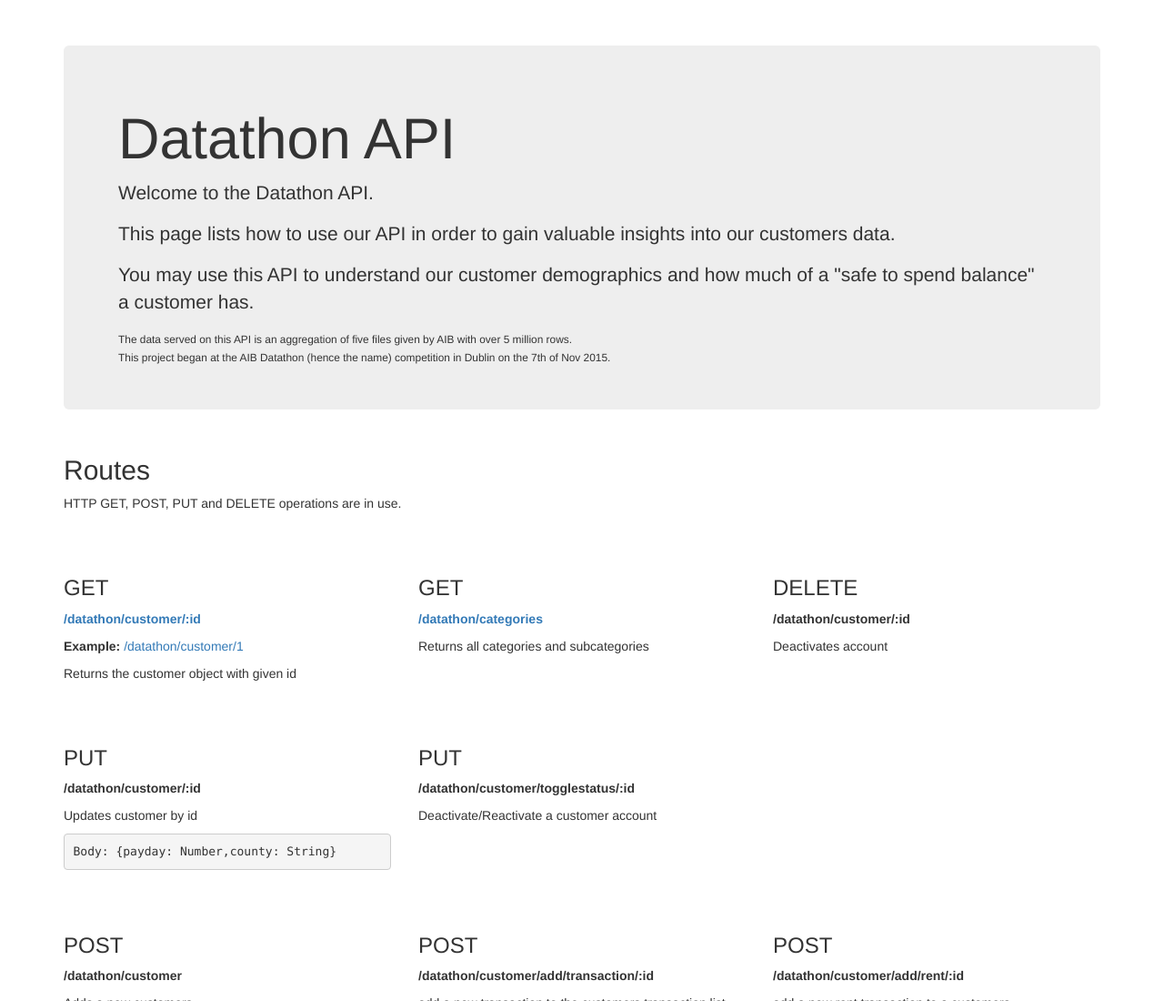
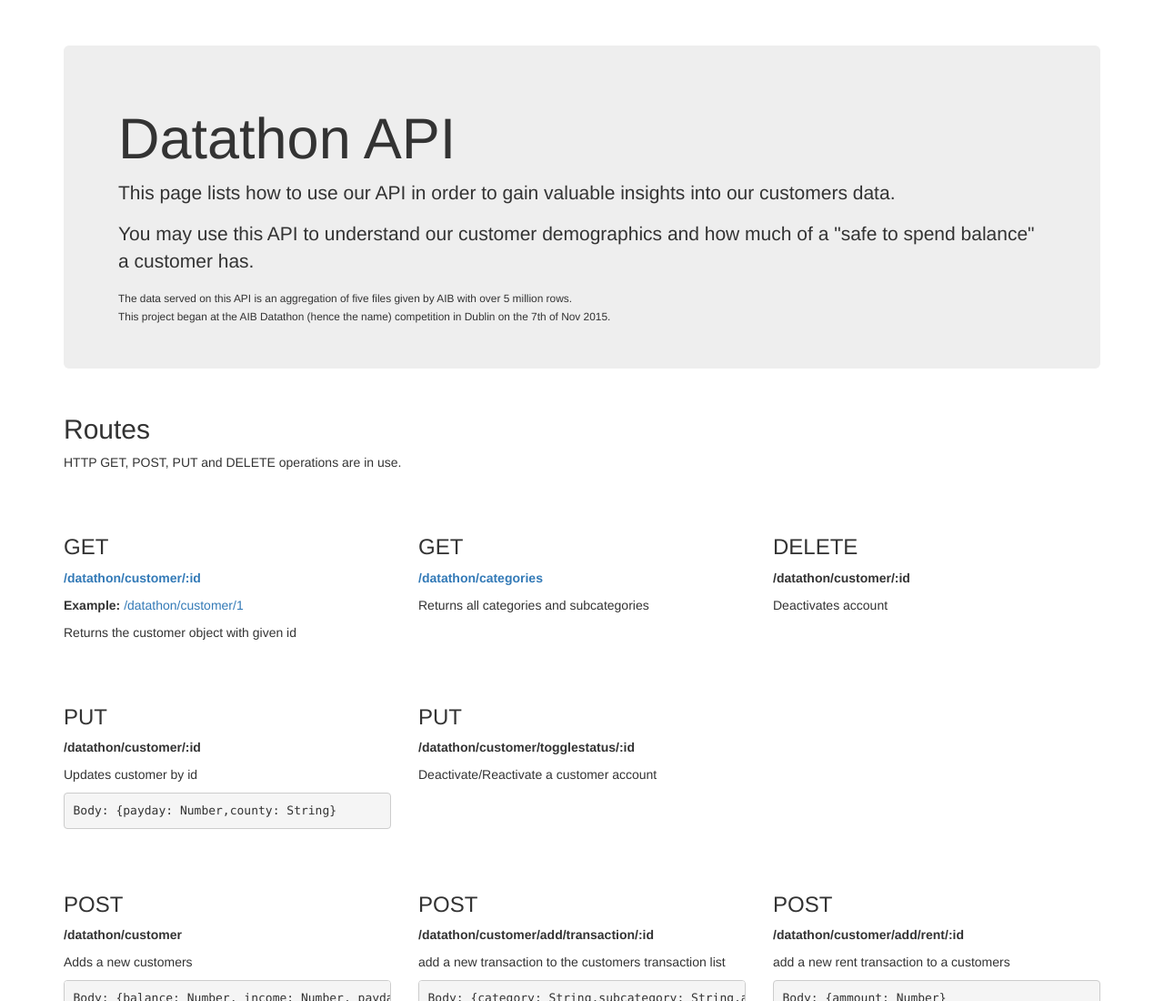
Before and after one commit to JohnMalmsteen/aib-datathon, a website: page views/datathon.html in a window 1280 px wide. Shown: the top 1100 px of the page at 91% size. Drawn offline with nearby package versions, Linux system fonts and the light colour scheme.

Commit message:
update html header

```diff
--- a/views/datathon.html
+++ b/views/datathon.html
@@ -17,7 +17,7 @@
   <div class="container">
       <div class="jumbotron">
           <h1>Datathon API</h1>
-          <p>Welcome to the Datathon API.</p>
+          <!-- <p>Welcome to the Datathon API.</p> -->
           <p>This page lists how to use our API in order to gain valuable insights into our customers data.</p>
           <p>You may use this API to understand our customer demographics and how much of a "safe to spend balance" a customer has.</p>
           <small>The data served on this API is an aggregation of five files given by AIB with over 5 million rows.</small> <br>
```
